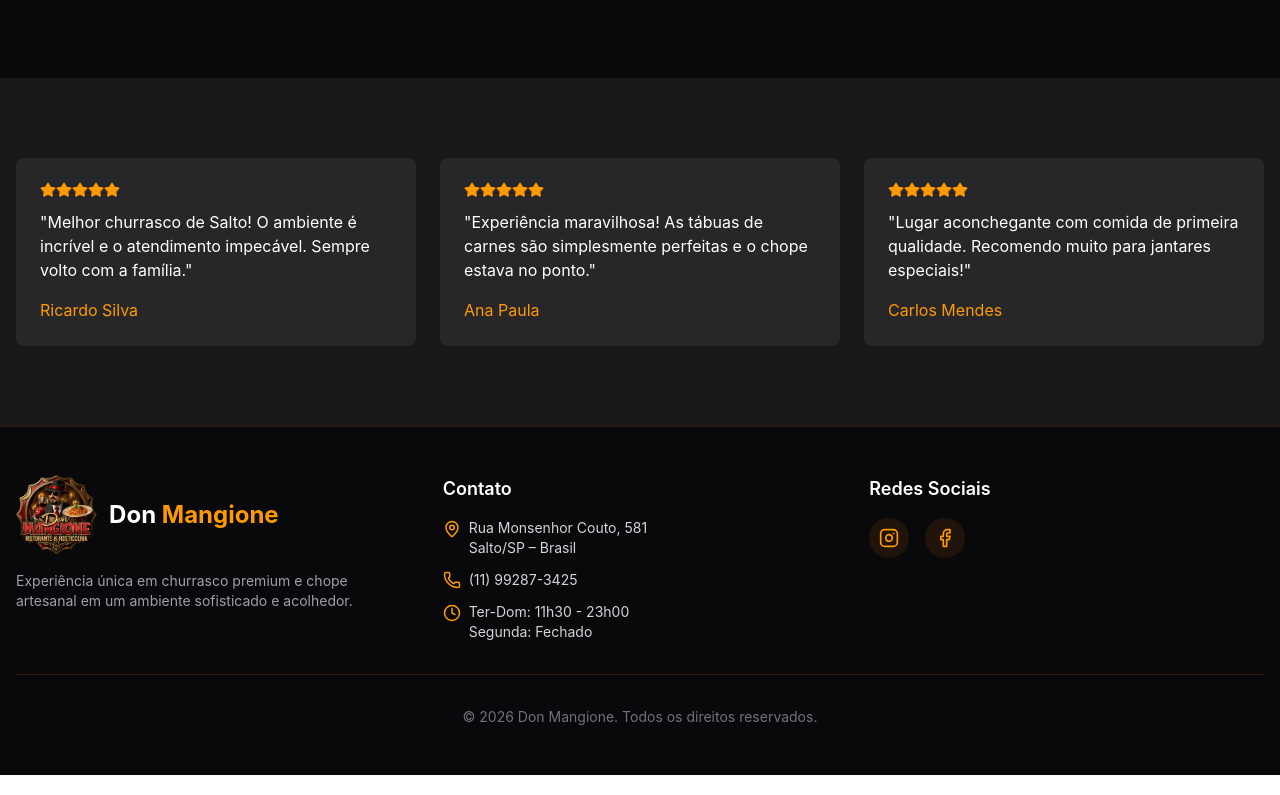
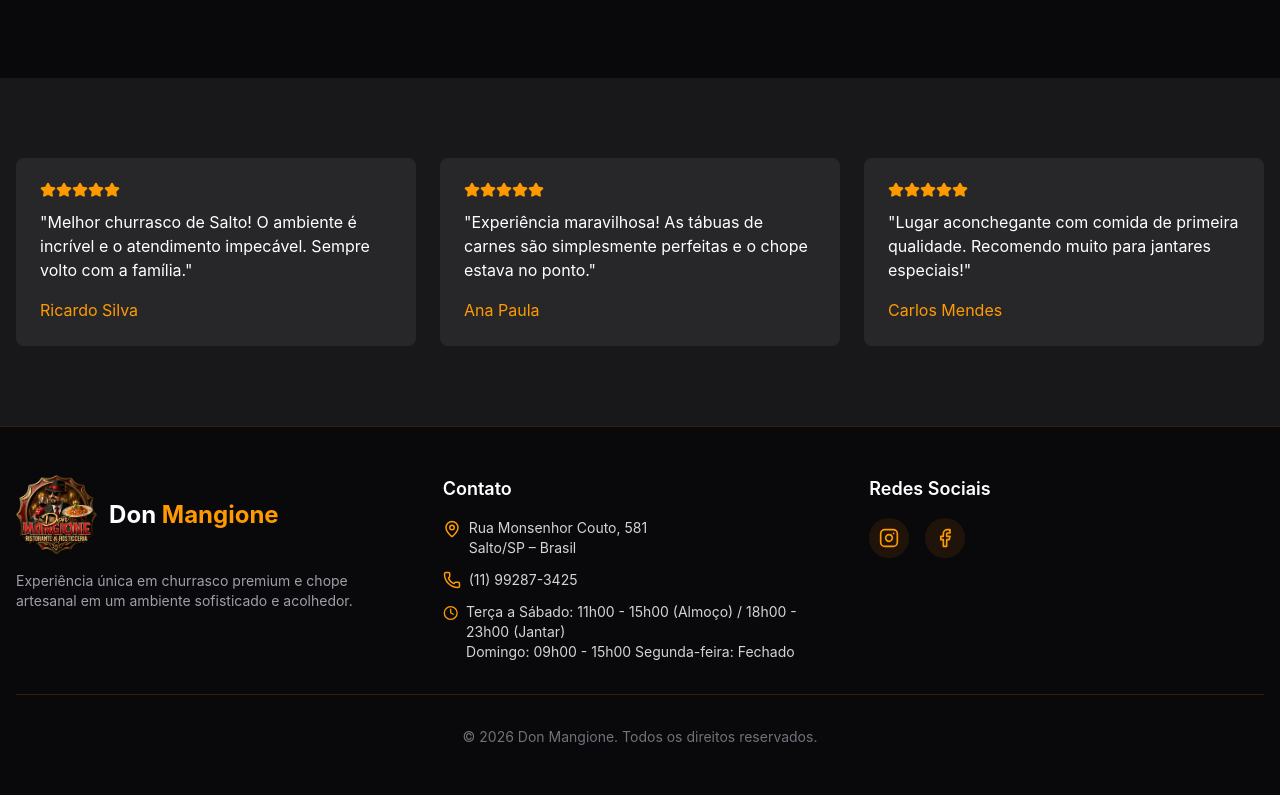
Before and after one commit to jukebox123/don-mangione-site, a React (Vite) app: page / in a window 1280 px wide. Shown: the part 1910-2705 px from the top of the page. Built offline with nearby package versions, Linux system fonts and the light colour scheme.

Commit message:
Update Footer.tsx

```diff
--- a/src/app/components/Footer.tsx
+++ b/src/app/components/Footer.tsx
@@ -47,8 +47,9 @@ export function Footer() {
               <div className="flex items-start gap-2">
                 <Clock size={18} className="text-amber-500 mt-0.5" />
                 <span>
-                  Ter-Dom: 11h30 - 23h00<br />
-                  Segunda: Fechado
+                  Terça a Sábado: 11h00 - 15h00 (Almoço) / 18h00 - 23h00 (Jantar)<br />
+                  Domingo: 09h00 - 15h00
+                  Segunda-feira: Fechado
                 </span>
               </div>
 
@@ -61,7 +62,7 @@ export function Footer() {
             <div className="flex gap-4">
 
               <a
-                href="https://instagram.com"
+                href="https://www.instagram.com/mangioneristorante/"
                 target="_blank"
                 rel="noopener noreferrer"
                 className="w-10 h-10 bg-amber-600/10 hover:bg-amber-600/20 rounded-full flex items-center justify-center"
@@ -70,7 +71,7 @@ export function Footer() {
               </a>
 
               <a
-                href="https://facebook.com"
+                href="https://www.instagram.com/mangioneristorante/"
                 target="_blank"
                 rel="noopener noreferrer"
                 className="w-10 h-10 bg-amber-600/10 hover:bg-amber-600/20 rounded-full flex items-center justify-center"
```
